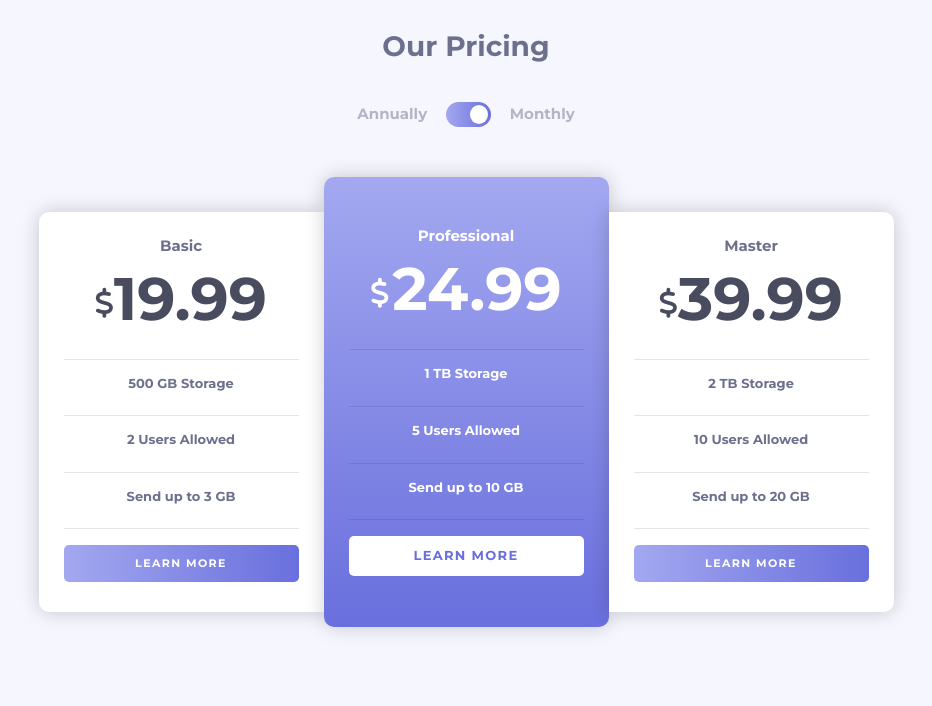
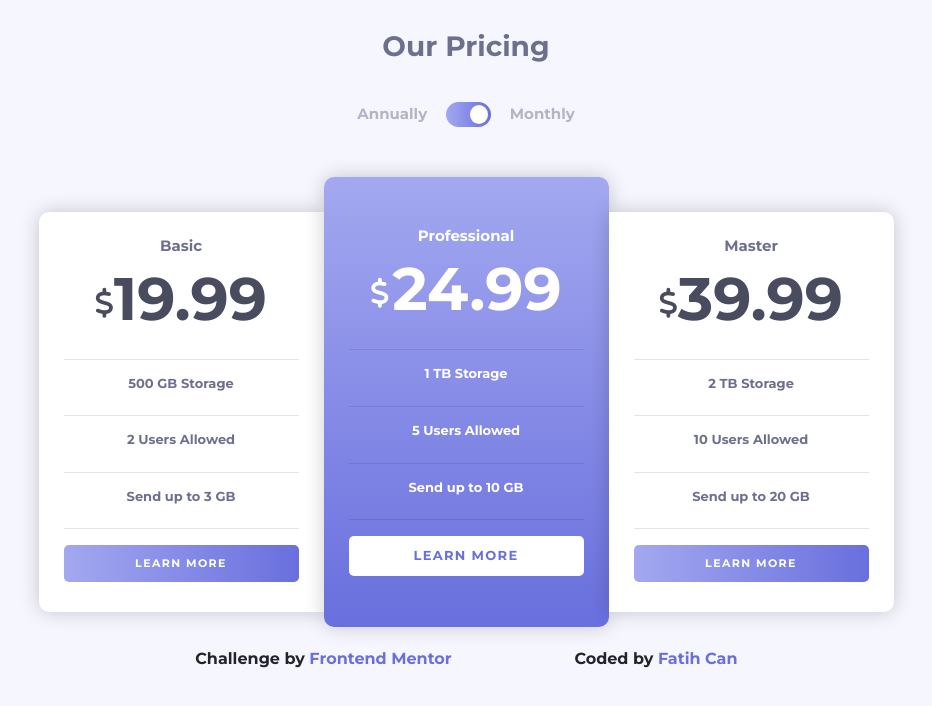
Before and after one commit to fatihcaen/pricing-component-with-toggle, a plain HTML site: page index.html in a window 1280 px wide. Shown: the whole page, without its empty margins (174-1106 px from the left). Drawn offline with nearby package versions, Linux system fonts and the light colour scheme.

Commit message:
added attribution

```diff
--- a/index.html
+++ b/index.html
@@ -77,6 +77,23 @@
                 <button class="learnMore">LEARN MORE</button>
             </div>
         </div>
+        <div class="row attribution">
+            <div class="col-lg-4 md-12 sm-12 d-flex justify-content-center">
+                <div>
+                    Challenge by
+                    <a href="https://www.frontendmentor.io/challenges/pricing-component-with-toggle-8vPwRMIC"
+                        target="_blank">
+                        Frontend Mentor
+                    </a>
+                </div>
+            </div>
+            <div class="col-lg-3 md-12 sm-12 d-flex justify-content-center">
+                <div>
+                    Coded by <a href="https://linkedin.com/in/fatih-can" target="_blank">Fatih Can</a>
+                </div>
+            </div>
+
+        </div>
     </div>
 
     <script src="https://code.jquery.com/jquery-3.4.1.slim.min.js"
--- a/style/style.scss
+++ b/style/style.scss
@@ -187,6 +187,14 @@ body {
   }
 }
 
+.attribution {
+  justify-content: center;
+
+  a {
+    color: $gradient-blue;
+  }
+}
+
 @media (min-width: 992px) {
   .cards {
     .card {
```
Also changed, not shown: style/style.css, 1 other file.
